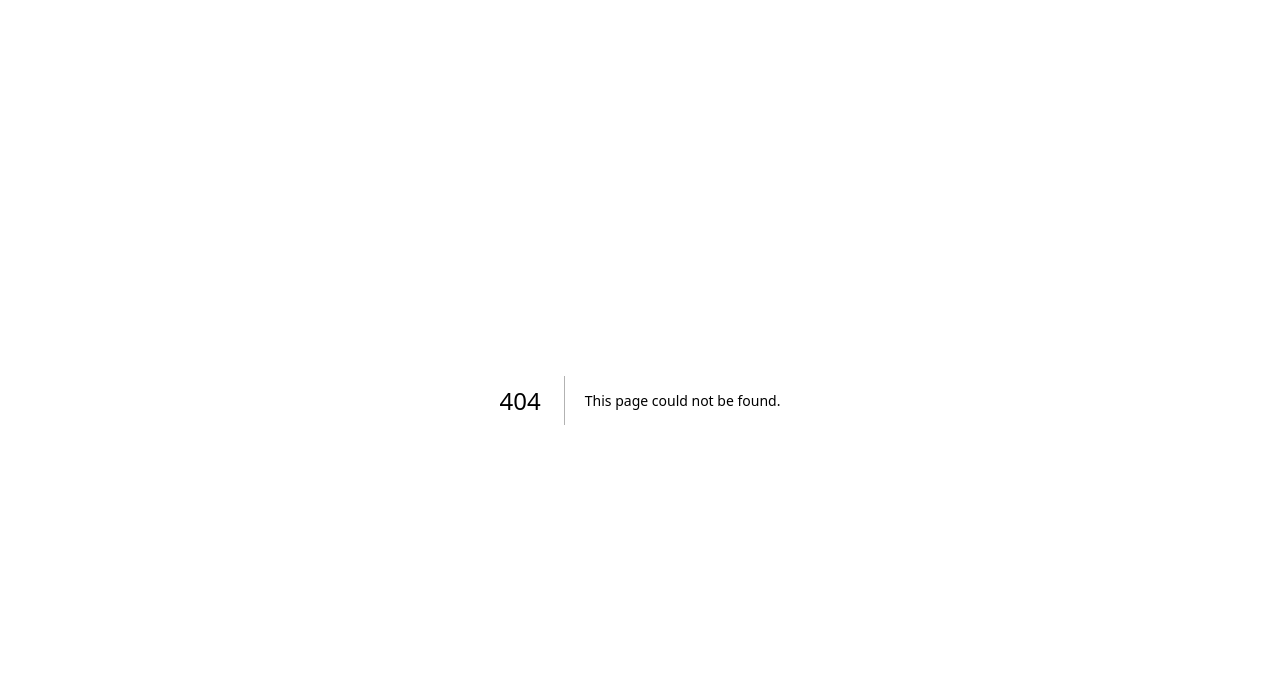
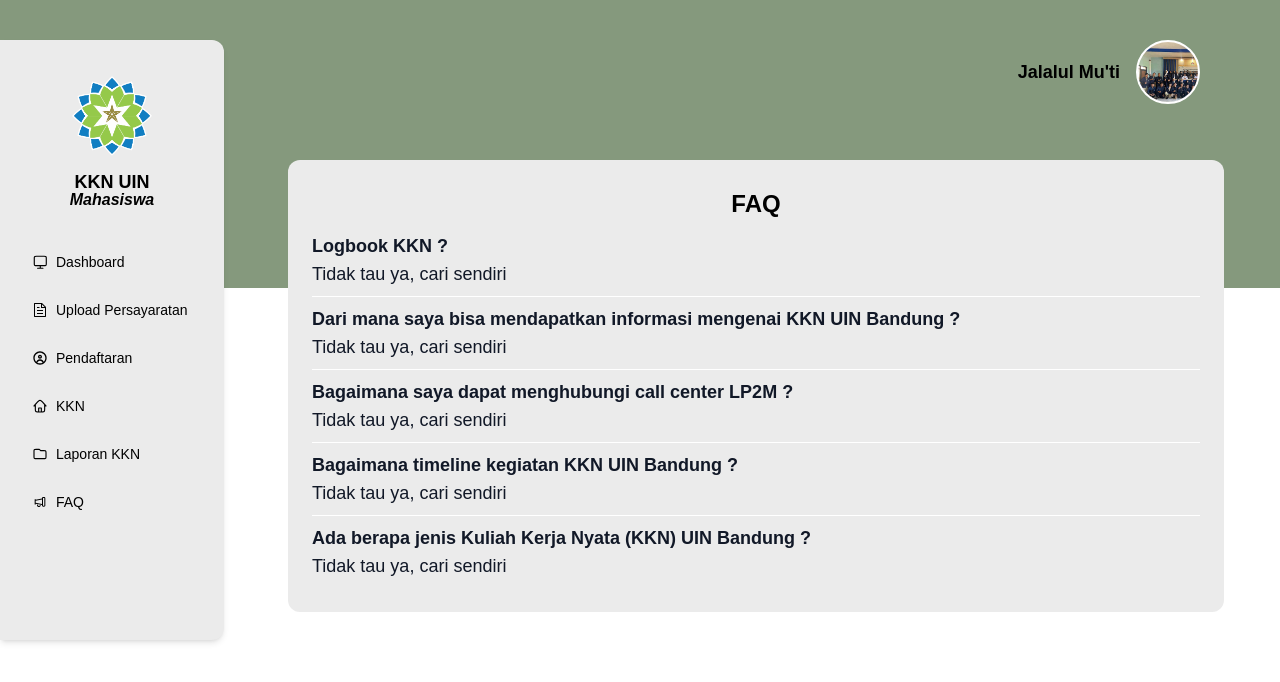
Before and after one commit to Jalalul2002/KKN_2024, a Next.js app: page /mahasiswa/frequentlyAQ in a window 1280 px wide. Before the commit this address had no page. Shown: the top 682 px of the page. Built offline with nearby package versions, Linux system fonts and the light colour scheme; a web font is replaced by a local one.

Commit message:
Iqbal 28/11

```diff
--- a/pages/component/sidebarMahasiswa.js
+++ b/pages/component/sidebarMahasiswa.js
@@ -42,7 +42,7 @@ export default function SidebarMahasiswa() {
     },
     {
       id: 6,
-      link: "/mahasiswa/faq",
+      link: "/mahasiswa/frequentlyAQ",
       menu: "FAQ",
       icon: faqIcon,
     },
--- a/pages/login/index.js
+++ b/pages/login/index.js
@@ -66,9 +66,8 @@ export default function Login (){
           <div className="h-[680px] rounded-bl-md w-3/4 right-0 absolute z-10 bg-[#EBEBEB]">
 
             <div className="relative flex flex-col items-center justify-center min-h-screen overflow-hidden">
-
+            <h1 className="text-3xl font-bold text-center text-gray-700 mb-2">Login</h1>
               <div>
-              <h1 className="text-3xl font-bold text-center text-gray-700 ">Login</h1>
                 <button href="/login/mahasiswa"
                  style={{
                   backgroundColor: userType === 'mahasiswa' ? '#85997D' : 'initial',
--- /dev/null
+++ b/pages/mahasiswa/frequentlyAQ.js
@@ -0,0 +1,66 @@
+import React from 'react';
+import Navbar from '../component/navbar';
+import Link from 'next/link';
+import SidebarMahasiswa from '../component/sidebarMahasiswa';
+
+export default function FrequentlyAQ() {
+  const questionsFaq = [
+    {
+      id: 1,
+      qe: "Logbook KKN ?",
+      ans: 'Tidak tau ya, cari sendiri',
+    },
+    {
+      id: 2,
+      qe: "Dari mana saya bisa mendapatkan informasi mengenai KKN UIN Bandung ?",
+      ans: 'Tidak tau ya, cari sendiri',
+    },
+    {
+      id: 3,
+      qe: "Bagaimana saya dapat menghubungi call center LP2M ?",
+      ans: 'Tidak tau ya, cari sendiri',
+    },
+    {
+      id: 4,
+      qe: "Bagaimana timeline kegiatan KKN UIN Bandung ?",
+      ans: 'Tidak tau ya, cari sendiri',
+    },
+    {
+      id: 5,
+      qe: "Ada berapa jenis Kuliah Kerja Nyata (KKN) UIN Bandung ?",
+      ans: 'Tidak tau ya, cari sendiri',
+    }
+  ];
+
+
+  return (
+    <>
+      <Navbar />
+      <SidebarMahasiswa/>
+      <div className="top-0 left-0 m-0 p-0 w-full h-full">
+        <div className="bg-IjoRumput w-full h-72 relative -z-10"></div>
+        <div className="md:left-72 md:right-14 top-40 absolute">
+          <div className="p-6 bg-iceGray rounded-xl">
+            <h1 className="font-bold py-1 text-2xl text-center">FAQ</h1>
+            <ul role="list" className="divide-y divide-white">
+              {questionsFaq.map((question) => (
+              <li key={questionsFaq.id} className="flex justify-between py-2">
+                <div>
+                  <div className="flex min-w-0 gap-x-4">
+                    <div className="min-w-0 flex-auto">
+                      <p className="text-lg font-semibold text-gray-900">{question.qe}</p>
+                    </div>
+                  </div>
+                  <div>
+                    <p className="text-lg text-gray-900">{question.ans}</p>
+                  </div>
+                </div>
+              </li>
+              ))}
+            </ul>
+          </div>
+        </div>
+      </div>
+    </>
+  );
+}
```
